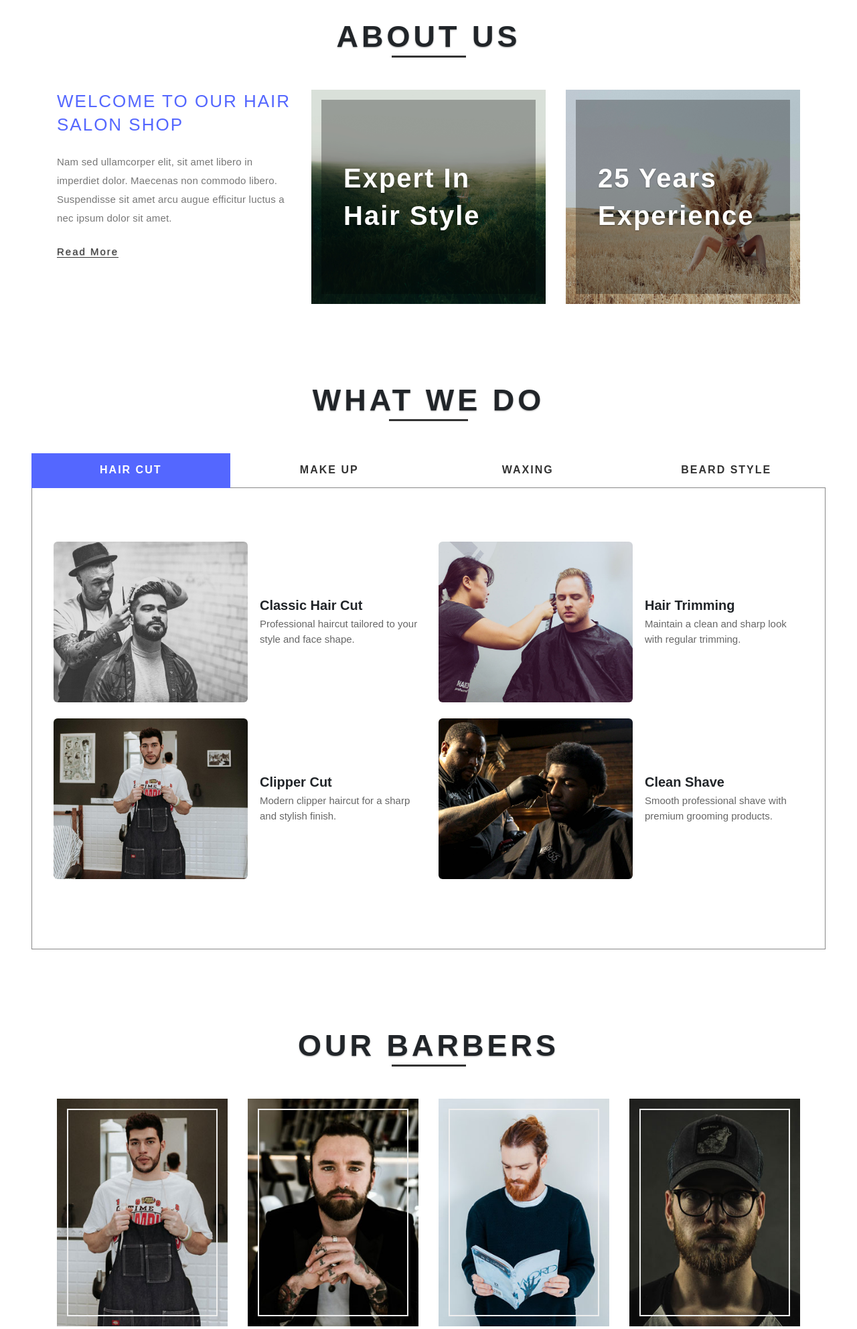
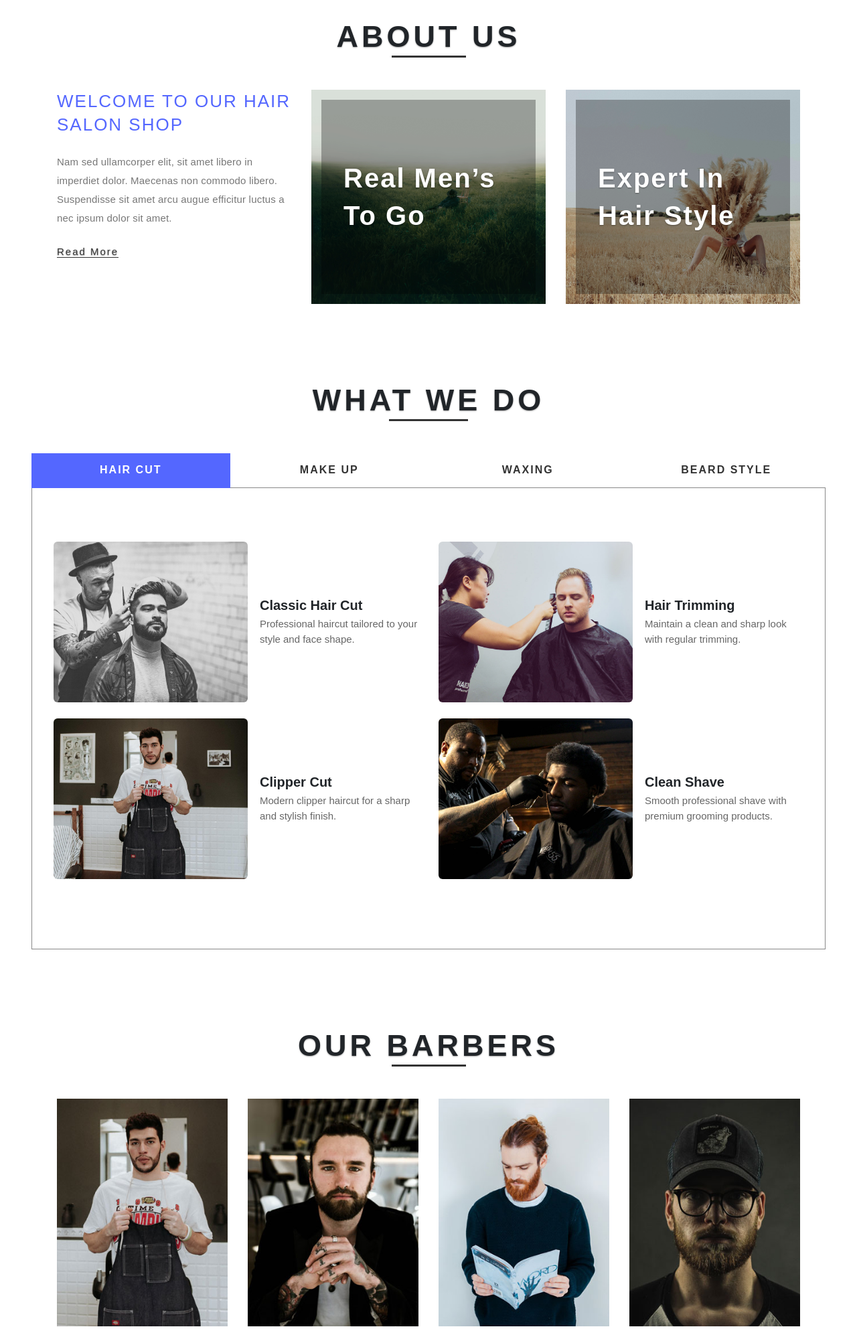
Before and after one commit to Ranjithr-007/South-Barber, a Django app: page / in a window 1280 px wide. Shown: the part 655-2640 px from the top of the page at 67% size. Run offline with Django 3.2, Linux system fonts and the light colour scheme; data comes from the database, SQL or seed files in the repository; some libraries are stand-ins or nearby versions.

Commit message:
Barber Section Image White Border Removed

```diff
--- a/static/css/style.css
+++ b/static/css/style.css
@@ -81,8 +81,8 @@ li.nav-item {
     font-size: .9em;
 }
 .custom-logo {
-  width: 80px;
-  height: 90px;
+  width: 150px;
+  height: 130px;
 }
 .logo a,
 .navbar-brand {
@@ -858,8 +858,6 @@ h3.heading:after{
 	position: relative;
 }
 .barber-grid1:before {
-    border-bottom: 2px solid #eee;
-    border-right: 2px solid #eee;
     content: "";
     display: inline-block;
     left: 15px;
@@ -870,8 +868,6 @@ h3.heading:after{
     z-index: 1;
 }
 .barber-grid1:after {
-    border-top: 2px solid #eee;
-    border-left: 2px solid #eee;
     content: "";
     display: inline-block;
     left: 15px;
--- a/templates/website/index.html
+++ b/templates/website/index.html
@@ -185,12 +185,12 @@
 			</div>
 			<div class="col-lg-4 col-md-6">
 				<div class="about-grid2 p-5">
-					<h3>Expert in hair style</h3>
+					<h3>Real men’s to go</h3>
 				</div>
 			</div>
 			<div class="col-lg-4 col-md-6">
 				<div class="about-grid3 p-5">
-					<h3>25 years experience</h3>
+					<h3>Expert in hair style</h3>
 				</div>
 			</div>
 		</div>
```
Also changed, not shown: 1 other file.
